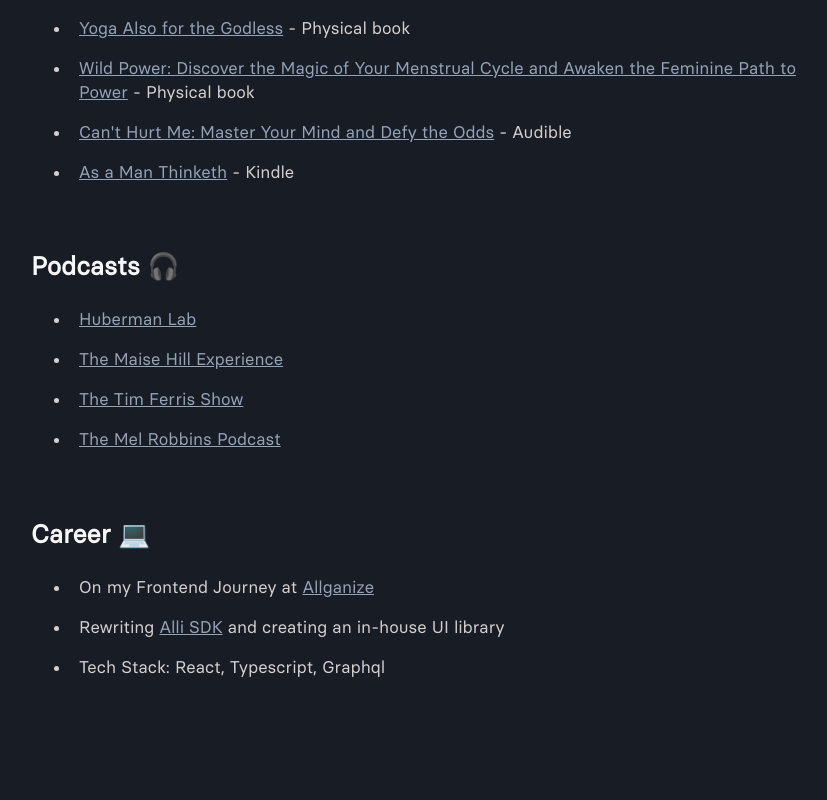
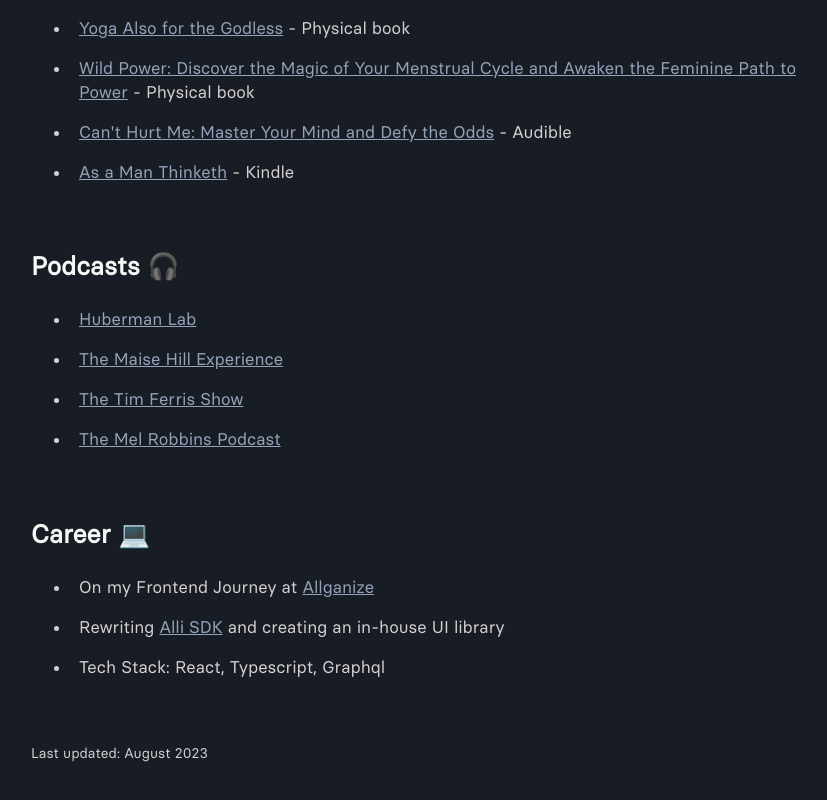
Before and after one commit to nidhi-tandon/blog, a Next.js app: page /now in a window 1280 px wide. Shown: the part 631-1431 px from the top of the page, without its empty margins (209-1036 px from the left). Before the commit the page ends 1367 px from the top, so only its background shows below. Built offline with nearby package versions, Linux system fonts and the light colour scheme.

Commit message:
feat: add date section

```diff
--- a/mdx/now.mdx
+++ b/mdx/now.mdx
@@ -1,5 +1,6 @@
+import styles from "../styles/Now.module.css";
+
 # Now
-
 <br/>
 
 ## Health 🧘
@@ -33,3 +34,9 @@
     - On my Frontend Journey at [Allganize](https://www.allganize.ai/)
     - Rewriting [Alli SDK](https://www.allganize.ai/en/allganize-answer) and creating an in-house UI library
     - Tech Stack: React, Typescript, Graphql
+
+<br/>
+
+<div className={styles.date}>
+    Last updated: August 2023
+</div>
--- /dev/null
+++ b/styles/Now.module.css
@@ -0,0 +1,3 @@
+.date{
+    font-size: 14px;
+}
```
